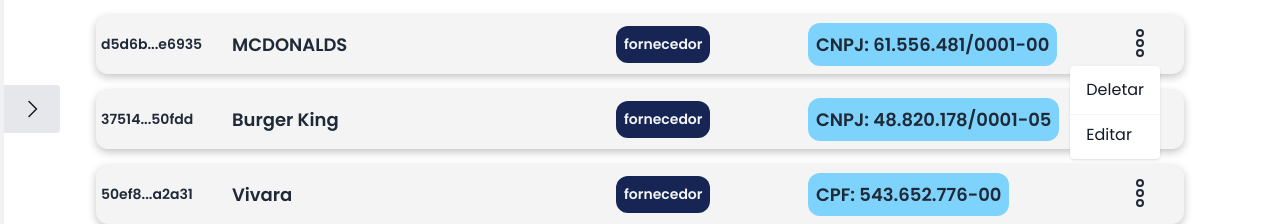
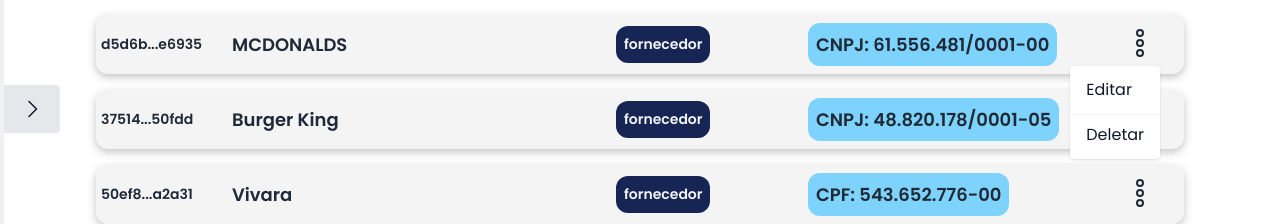
Before and after one commit to Teamtanic/Codigo-Frontend, a React (Vite) app: page /empresas in a window 1280 px wide. Both pictures are taken after a click on the button 1140 px from the left and 422 px from the top of the page. Shown: the part 379-603 px from the top of the page. Built offline with nearby package versions, Linux system fonts and the light colour scheme.

Commit message:
Edit menu order

```diff
--- a/src/screens/Home/Company/ListCompany.tsx
+++ b/src/screens/Home/Company/ListCompany.tsx
@@ -200,17 +200,17 @@ export function ListCompany() {
                                                         >
 
                                                             <Menu.Items className={`absolute z-30 right-0 bg-white divide-y divide-gray-100 rounded shadow dark:bg-gray-700 dark:divide-gray-600`} id="dropdown-options">
+                                                                <Menu.Item key={'editar'}>
+                                                                    <div className="px-4 py-2 my-1 flex flex-col cursor-pointer">
+                                                                        <Text className="text-sm text-gray-900 dark:text-white">
+                                                                            Editar
+                                                                        </Text>
+                                                                    </div>
+                                                                </Menu.Item>
                                                                 <Menu.Item key={'delete'}>
                                                                     <div className="my-1 px-4 py-2 flex flex-col cursor-pointer">
                                                                         <Text className="text-sm text-gray-900 dark:text-white">
                                                                             Deletar
-                                                                        </Text>
-                                                                    </div>
-                                                                </Menu.Item>
-                                                                <Menu.Item key={'editar'}>
-                                                                    <div className="px-4 py-2 my-1 flex flex-col cursor-pointer">
-                                                                        <Text className="text-sm text-gray-900 dark:text-white">
-                                                                            Editar
                                                                         </Text>
                                                                     </div>
                                                                 </Menu.Item>
@@ -225,7 +225,7 @@ export function ListCompany() {
                             </tbody>
                         </table>
 
-                        <CardModal title="Cadastro" action="Adicionar" triggerStyle="fixed w-fit bottom-5 right-8 rounded shadow !text-gray-100">
+                        <CardModal title="Cadastro" action="Adicionar" triggerStyle="fixed w-fit bottom-5 right-8 rounded shadow-[rgba(0,_0,_0,_0.25)_0px_25px_50px_-12px] !text-gray-100">
                             <div className="flex flex-col w-full px-24 mb-12">
                                 <div className="flex w-full gap-12">
                                     <label htmlFor="check" className="flex items-center gap-2 my-2">
```
